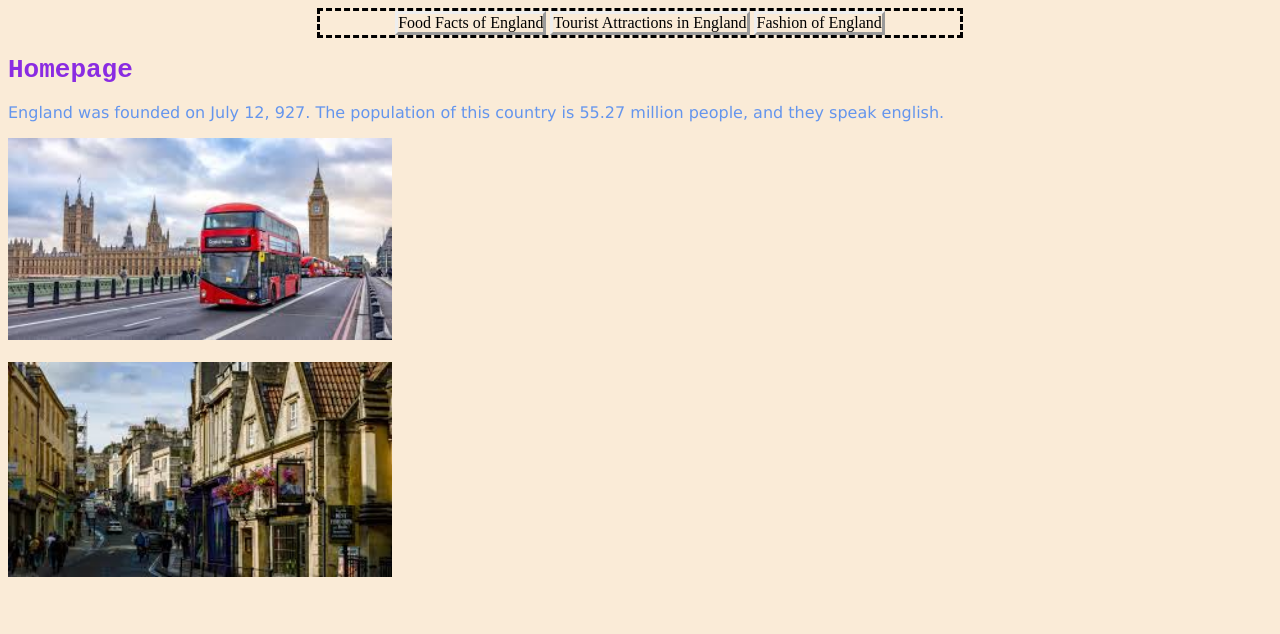
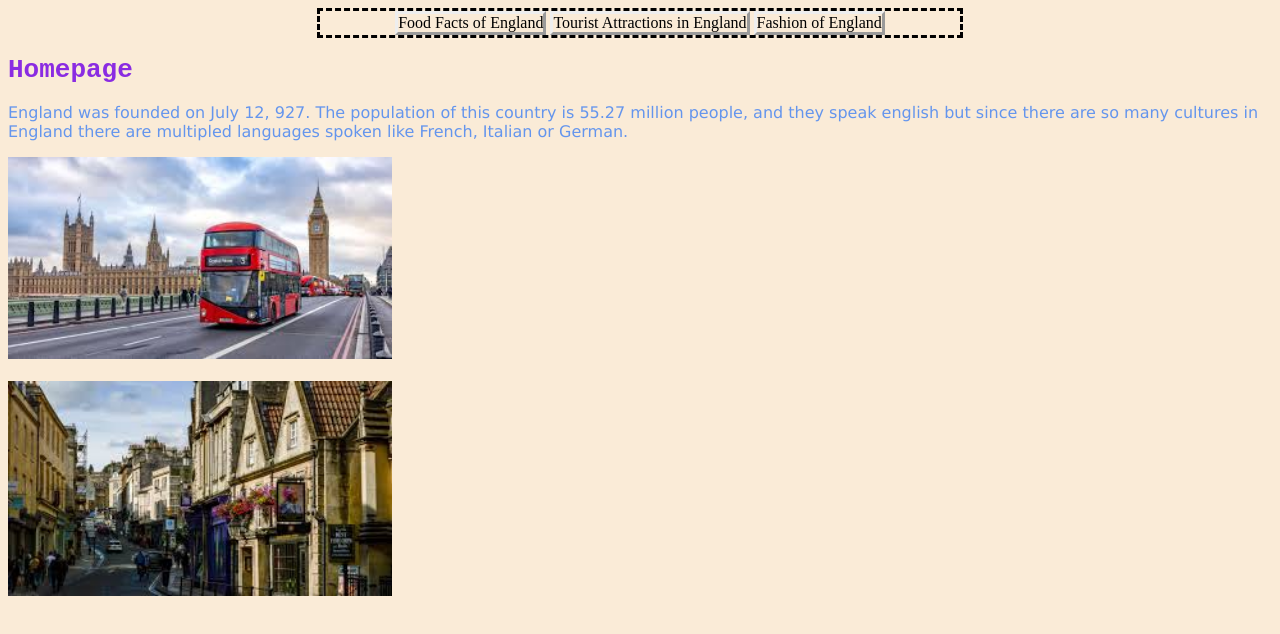
Before and after one commit to Bs16971/Country-Website, a plain HTML site: page index.html in a window 1280 px wide. Drawn offline with Linux system fonts and the light colour scheme.

Commit message:
Added to Paragraph

```diff
--- a/index.html
+++ b/index.html
@@ -25,7 +25,7 @@
 
 
         <p>
-            England was founded on July 12, 927. The population of this country is 55.27 million people, and they speak english.
+            England was founded on July 12, 927. The population of this country is 55.27 million people, and they speak english but since there are so many cultures in England there are multipled languages spoken like French, Italian or German.
         </p>
 
         <img src="Images/london.jfif" alt="">
```
